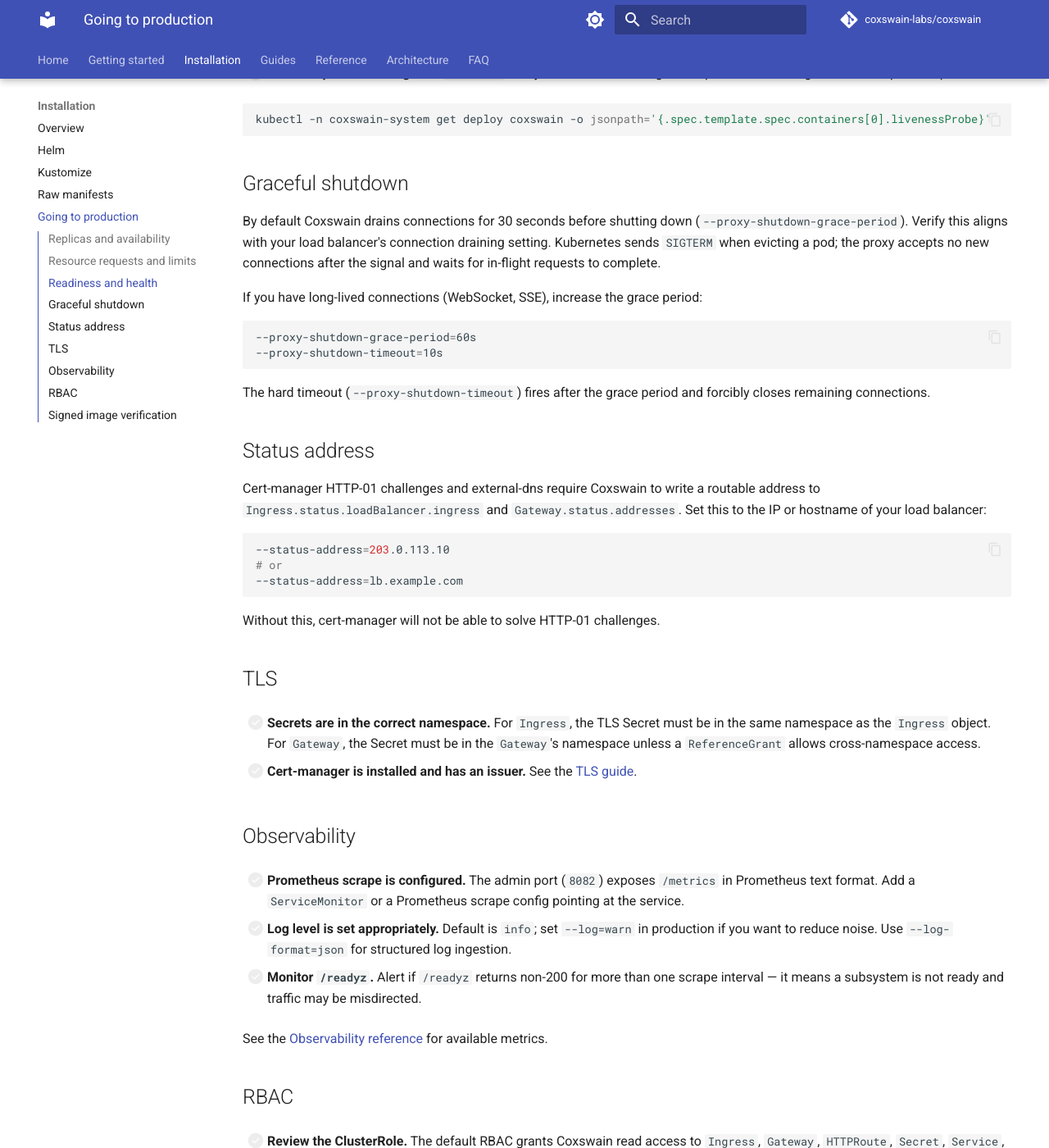
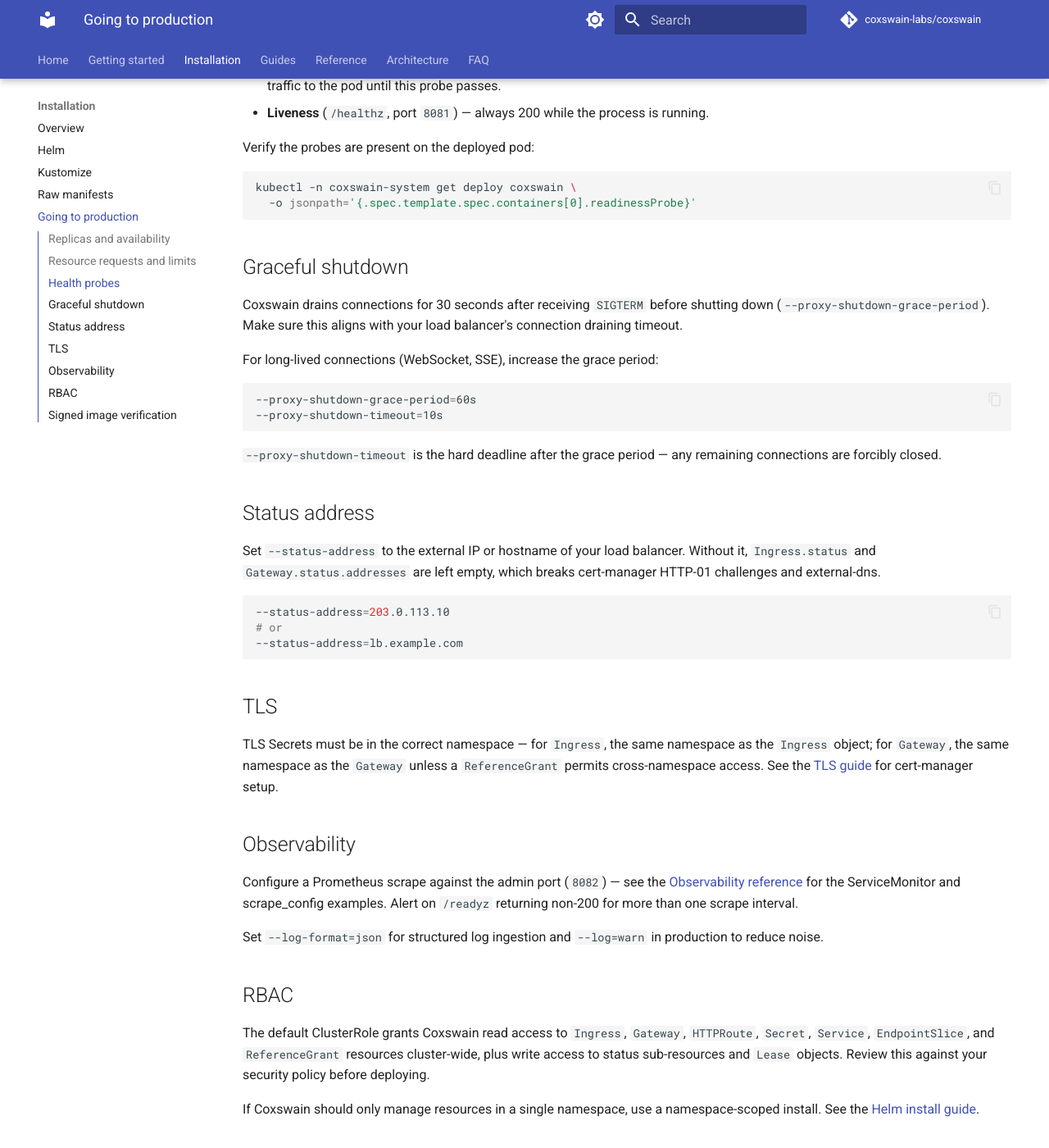
Before and after one commit to coxswain-labs/coxswain, an MkDocs documentation site: the page built from docs/installation/going-to-production.md, in a window 1280 px wide and 1400 px high, scrolled down 1241 px. Shown: the whole window at 82% size. Built offline with MkDocs 1.6.1 and Material for MkDocs 9.7.7, drawn with Linux system fonts in a browser that asks for light colours; comment, search, counter and statistics services are not loaded; the version menu is left out; some of the changed text lies outside the part shown.

Commit message:
docs: rewrite going-to-production as prose guide
Replace checkbox items with clear sections and flowing prose.
Remove pymdownx.tasklist (no longer needed).

Refs #30

````diff
--- a/docs/installation/going-to-production.md
+++ b/docs/installation/going-to-production.md
@@ -1,27 +1,27 @@
 # Going to production
 
-Work through this list before directing production traffic to Coxswain.
+Review each section below before directing production traffic to Coxswain.
 
 ## Replicas and availability
 
-- [ ] **Run at least 2 replicas.** A single replica is a single point of failure; leader election ensures only one replica writes status, but all replicas serve traffic.
+Run at least two replicas. A single replica is a single point of failure — leader election only coordinates status writes, so both replicas serve traffic independently.
 
-  ```bash
-  helm upgrade coxswain oci://ghcr.io/coxswain-labs/charts/coxswain \
-    --set replicaCount=2
-  ```
+```bash
+helm upgrade coxswain oci://ghcr.io/coxswain-labs/charts/coxswain \
+  --namespace coxswain-system \
+  --set replicaCount=2
+```
 
-- [ ] **PodDisruptionBudget is configured.** The default Helm chart ships a PDB with `maxUnavailable: 1`. Verify it exists:
+The default Helm chart includes a `PodDisruptionBudget` (`maxUnavailable: 1`) and pod anti-affinity to spread replicas across nodes. Verify both are in place:
 
-  ```bash
-  kubectl -n coxswain-system get pdb
-  ```
-
-- [ ] **Pod anti-affinity is set.** The default chart prefers spreading replicas across nodes. Verify with `kubectl -n coxswain-system get deploy coxswain -o yaml | grep -A20 affinity`.
+```bash
+kubectl -n coxswain-system get pdb
+kubectl -n coxswain-system get deploy coxswain -o jsonpath='{.spec.template.spec.affinity}'
+```
 
 ## Resource requests and limits
 
-The default requests (`100m` CPU / `64Mi` memory) are conservative for evaluation. Size for your expected traffic:
+The default requests (`100m` CPU / `64Mi` memory) are sized for evaluation. Adjust for your expected traffic:
 
 | Traffic level | CPU request | Memory request | Proxy threads |
 |---------------|-------------|----------------|---------------|
@@ -29,10 +29,11 @@
 | Medium (1k–10k rps) | 500m–1 | 128Mi–256Mi | 4 |
 | Heavy (> 10k rps) | 2–4 | 256Mi–512Mi | ≥ CPU core count |
 
-Set `proxy.threads` to match the number of CPU cores allocated to the container.
+Set `proxy.threads` to match the CPU cores allocated to the container:
 
 ```bash
 helm upgrade coxswain oci://ghcr.io/coxswain-labs/charts/coxswain \
+  --namespace coxswain-system \
   --set resources.requests.cpu=500m \
   --set resources.requests.memory=128Mi \
   --set resources.limits.cpu=2 \
@@ -40,32 +41,36 @@
   --set proxy.threads=4
 ```
 
-## Readiness and health
+## Health probes
 
-- [ ] **Readiness probe is configured.** The default Helm chart wires `/readyz` on port `8081`. Coxswain reports `Ready` only after the initial routing table is built — do not skip this probe.
+The default Helm chart wires both probes automatically. Do not disable them:
 
-- [ ] **Liveness probe is configured.** `/healthz` always returns 200 as long as the process is running. Confirm the probe is present:
+- **Readiness** (`/readyz`, port `8081`) — Coxswain reports `Ready` only after the initial routing table is built. Kubernetes will not send traffic to the pod until this probe passes.
+- **Liveness** (`/healthz`, port `8081`) — always 200 while the process is running.
 
-  ```bash
-  kubectl -n coxswain-system get deploy coxswain -o jsonpath='{.spec.template.spec.containers[0].livenessProbe}'
-  ```
+Verify the probes are present on the deployed pod:
+
+```bash
+kubectl -n coxswain-system get deploy coxswain \
+  -o jsonpath='{.spec.template.spec.containers[0].readinessProbe}'
+```
 
 ## Graceful shutdown
 
-By default Coxswain drains connections for 30 seconds before shutting down (`--proxy-shutdown-grace-period`). Verify this aligns with your load balancer's connection draining setting. Kubernetes sends `SIGTERM` when evicting a pod; the proxy accepts no new connections after the signal and waits for in-flight requests to complete.
+Coxswain drains connections for 30 seconds after receiving `SIGTERM` before shutting down (`--proxy-shutdown-grace-period`). Make sure this aligns with your load balancer's connection draining timeout.
 
-If you have long-lived connections (WebSocket, SSE), increase the grace period:
+For long-lived connections (WebSocket, SSE), increase the grace period:
 
 ```bash
 --proxy-shutdown-grace-period=60s
 --proxy-shutdown-timeout=10s
 ```
 
-The hard timeout (`--proxy-shutdown-timeout`) fires after the grace period and forcibly closes remaining connections.
+`--proxy-shutdown-timeout` is the hard deadline after the grace period — any remaining connections are forcibly closed.
 
 ## Status address
 
-Cert-manager HTTP-01 challenges and external-dns require Coxswain to write a routable address to `Ingress.status.loadBalancer.ingress` and `Gateway.status.addresses`. Set this to the IP or hostname of your load balancer:
+Set `--status-address` to the external IP or hostname of your load balancer. Without it, `Ingress.status` and `Gateway.status.addresses` are left empty, which breaks cert-manager HTTP-01 challenges and external-dns.
 
 ```bash
 --status-address=203.0.113.10
@@ -73,33 +78,25 @@
 --status-address=lb.example.com
 ```
 
-Without this, cert-manager will not be able to solve HTTP-01 challenges.
-
 ## TLS
 
-- [ ] **Secrets are in the correct namespace.** For `Ingress`, the TLS Secret must be in the same namespace as the `Ingress` object. For `Gateway`, the Secret must be in the `Gateway`'s namespace unless a `ReferenceGrant` allows cross-namespace access.
-
-- [ ] **Cert-manager is installed and has an issuer.** See the [TLS guide](../guides/tls.md).
+TLS Secrets must be in the correct namespace — for `Ingress`, the same namespace as the `Ingress` object; for `Gateway`, the same namespace as the `Gateway` unless a `ReferenceGrant` permits cross-namespace access. See the [TLS guide](../guides/tls.md) for cert-manager setup.
 
 ## Observability
 
-- [ ] **Prometheus scrape is configured.** The admin port (`8082`) exposes `/metrics` in Prometheus text format. Add a `ServiceMonitor` or a Prometheus scrape config pointing at the service.
+Configure a Prometheus scrape against the admin port (`8082`) — see the [Observability reference](../reference/observability.md) for the ServiceMonitor and scrape_config examples. Alert on `/readyz` returning non-200 for more than one scrape interval.
 
-- [ ] **Log level is set appropriately.** Default is `info`; set `--log=warn` in production if you want to reduce noise. Use `--log-format=json` for structured log ingestion.
-
-- [ ] **Monitor `/readyz`.** Alert if `/readyz` returns non-200 for more than one scrape interval — it means a subsystem is not ready and traffic may be misdirected.
-
-See the [Observability reference](../reference/observability.md) for available metrics.
+Set `--log-format=json` for structured log ingestion and `--log=warn` in production to reduce noise.
 
 ## RBAC
 
-- [ ] **Review the ClusterRole.** The default RBAC grants Coxswain read access to `Ingress`, `Gateway`, `HTTPRoute`, `Secret`, `Service`, `Endpoints`, and `ReferenceGrant` resources cluster-wide, plus write access to `Lease` objects and status sub-resources.
+The default ClusterRole grants Coxswain read access to `Ingress`, `Gateway`, `HTTPRoute`, `Secret`, `Service`, `EndpointSlice`, and `ReferenceGrant` resources cluster-wide, plus write access to status sub-resources and `Lease` objects. Review this against your security policy before deploying.
 
-- [ ] **Consider namespace-scoped install** if Coxswain should only manage resources in a single namespace. See the [Helm install guide](helm.md#namespace-scoped-install).
+If Coxswain should only manage resources in a single namespace, use a namespace-scoped install. See the [Helm install guide](helm.md#namespace-scoped-install).
 
 ## Signed image verification
 
-Every release image is signed with cosign. Enforce this in your cluster with a policy engine:
+Every release image is signed with cosign. Verify the signature before deploying to a production cluster:
 
 ```bash
 cosign verify \
--- a/mkdocs.yml
+++ b/mkdocs.yml
@@ -57,8 +57,6 @@
   - md_in_html
   - toc:
       permalink: true
-  - pymdownx.tasklist:
-      custom_checkbox: true
 
 nav:
   - Home: index.md
````
